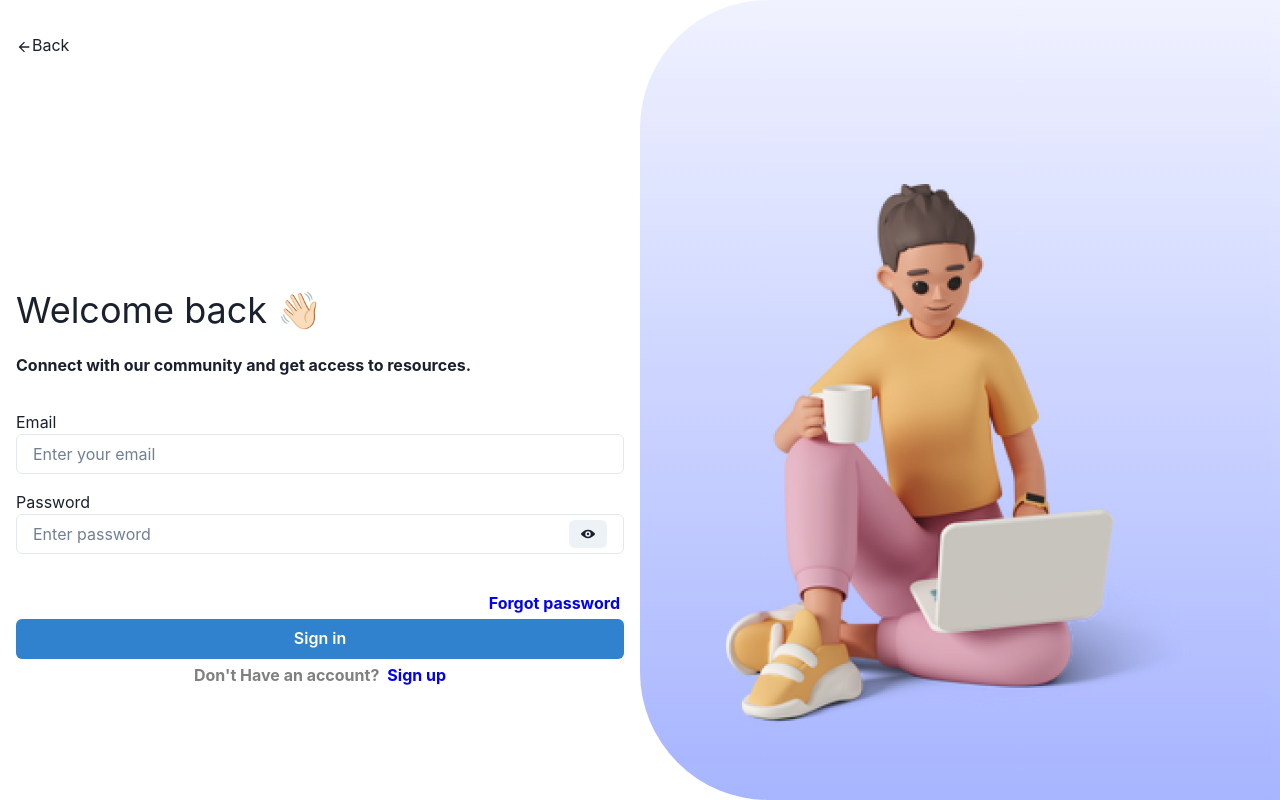
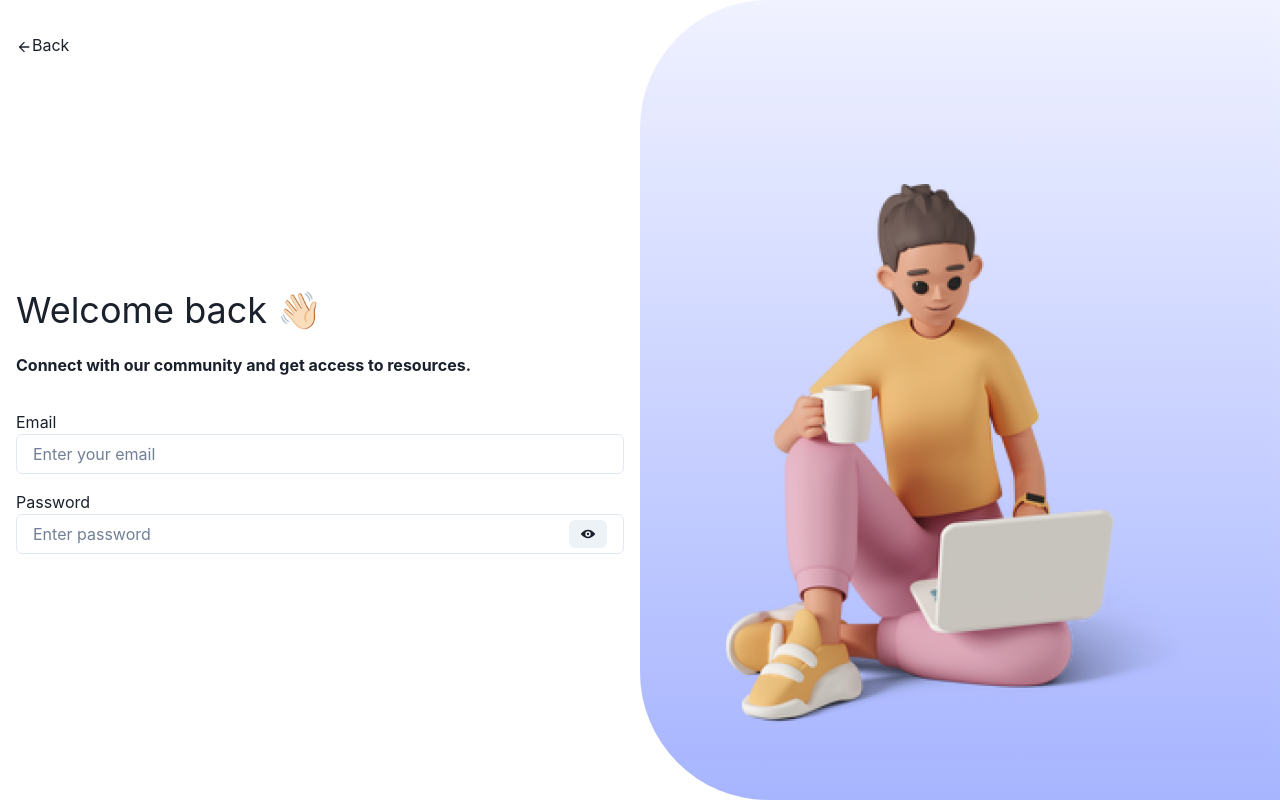
Before and after one commit to bettersg/Mendisphere, a React (Create React App) app: page / in a window 1280 px wide. Built offline with nearby package versions, Linux system fonts and the light colour scheme.

Commit message:
Add Google sign in button
- Add placeholder button for google sign in
- Remove unused components
- Remove pages folder
- Add google sign in button component

```diff
--- a/package.json
+++ b/package.json
@@ -7,6 +7,7 @@
     "@chakra-ui/react": "^2.4.1",
     "@emotion/react": "^11.10.5",
     "@emotion/styled": "^11.10.5",
+    "@react-oauth/google": "^0.5.0",
     "@testing-library/jest-dom": "^5.16.5",
     "@testing-library/react": "^13.4.0",
     "@testing-library/user-event": "^14.4.3",
--- a/public/index.html
+++ b/public/index.html
@@ -24,6 +24,7 @@
       work correctly both with client-side routing and a non-root public URL.
       Learn how to configure a non-root public URL by running `npm run build`.
     -->
+    <script src="https://accounts.google.com/gsi/client" async defer></script>
     <title>React App</title>
   </head>
   <body>
--- a/src/App.tsx
+++ b/src/App.tsx
@@ -1,67 +1,15 @@
-// import * as React from "react"
-// import {
-//   ChakraProvider,
-//   Box,
-//   Text,
-//   Link,
-//   VStack,
-//   Code,
-//   Grid,
-//   theme,
-// } from "@chakra-ui/react"
-// import { ColorModeSwitcher } from "./ColorModeSwitcher"
-// import { Logo } from "./Logo"
-
-
 import {
-   ChakraProvider,
-   Box,
-   Text,
-   Link,
-   VStack,
-   Code,
-   Grid,
-   theme,
+   ChakraProvider
  } from "@chakra-ui/react"
-import { Container } from "react-bootstrap";
 import { Route, Routes } from "react-router-dom";
-//import Home from "./pages/home";
-import Login from "./features/login/components/login-template"
-//import LoginPage from "./pages/Login";
-
-// export const App = () => (
-//   <ChakraProvider theme={theme}>
-//     <Box textAlign="center" fontSize="xl">
-//       <Grid minH="100vh" p={3}>
-//         <ColorModeSwitcher justifySelf="flex-end" />
-//         <VStack spacing={8}>
-//           <Logo h="40vmin" pointerEvents="none" />
-//           <Text>
-//             Edit <Code fontSize="xl">src/App.tsx</Code> and save to reload.
-//           </Text>
-//           <Link
-//             color="teal.500"
-//             href="https://chakra-ui.com"
-//             fontSize="2xl"
-//             target="_blank"
-//             rel="noopener noreferrer"
-//           >
-//             Learn Chakra
-//           </Link>
-//         </VStack>
-//       </Grid>
-//     </Box>
-//   </ChakraProvider>
-// )
+import LoginPage from "./features/login/login-page";
 
 
 function App() {
   return (
     <ChakraProvider>
       <Routes>
-        <Route path="/" element={<Login />} />
-
-
+        <Route path="/" element={<LoginPage />} />
       </Routes>
     </ChakraProvider>);
 };
--- a/src/features/login/components/email-credential.tsx
+++ b/src/features/login/components/email-credential.tsx
@@ -1,6 +1,6 @@
-import { Box, Button, Container, Flex, Input, InputGroup, InputRightElement, StackDivider, Text, VStack } from '@chakra-ui/react'
+import { Box, Button, Flex, Input, InputGroup, InputRightElement, StackDivider, Text, VStack } from '@chakra-ui/react'
 import { ViewIcon, ViewOffIcon } from '@chakra-ui/icons'
-import React, {useState} from 'react'
+import React from 'react'
 
 
 
--- /dev/null
+++ b/src/features/login/components/google-sign-in-button.tsx
@@ -0,0 +1,36 @@
+import { GoogleOAuthProvider, GoogleLogin, CredentialResponse } from '@react-oauth/google';
+import { VStack } from '@chakra-ui/react';
+
+function errorHandler(error: string): void{
+    // handle error if login got failed...
+    console.error(error)
+}
+
+function successHandler(response: CredentialResponse): void {
+    const clientId = response.clientId;
+    const token = response.credential;
+
+    console.log("Login success!")
+    console.log(`Client ID: ${clientId}`);
+    console.log(`Token: ${token}`);
+}
+
+export default function GoogleSignInButton(){
+    const  clientConfig = { client_id:'968904403503-qvq5oafbv3ctjtqtf7liqrq04lfou8h4.apps.googleusercontent.com'}
+
+    return (
+        <VStack
+        spacing={4}
+        align='stretch'>
+            <GoogleOAuthProvider
+                clientId={clientConfig["client_id"]}
+            >
+                <GoogleLogin
+                    onSuccess={(response) => successHandler(response)}
+                    onError={() => errorHandler}
+                />
+
+            </GoogleOAuthProvider>
+        </VStack>
+    )
+}
--- a/src/features/login/components/login-design.tsx
+++ b/src/features/login/components/login-design.tsx
@@ -1,8 +1,4 @@
-import { Box, Button, Center, Container, Flex, Link, Spacer, StackDivider, Text, VStack, Image } from '@chakra-ui/react'
-
-
-
-
+import { Center, Spacer, VStack, Image } from '@chakra-ui/react'
 
 export default function LoginDesign(){
     return (
--- a/src/features/login/components/login-template.tsx
+++ b/src/features/login/login-page.tsx
@@ -2,13 +2,14 @@ import { Box, Button, Container, Flex, Link, Spacer, StackDivider, Text, VStack
 
 import {ArrowBackIcon} from '@chakra-ui/icons'
 
-import EmailCredential from "./email-credential"
-import LoginMenuMessage from './login-menu-message'
-import LoginDesign from "./login-design"
+import EmailCredential from "./components/email-credential"
+import LoginMenuMessage from './components/login-menu-message'
+import LoginDesign from "./components/login-design"
 
-import "./../scss/login.scss"
+import "./scss/login.scss"
+import GoogleSignInButton from './components/google-sign-in-button'
 
-export default function Login(){
+export default function LoginPage(){
 
     return (
         <Flex minH="100vH">
@@ -39,7 +40,7 @@ export default function Login(){
                         <EmailCredential />
                     </Container>
 
-                    <Container maxW='container.sm' >
+                    {/* <Container maxW='container.sm' >
                         <Flex >
                             <Box p='1'></Box>
                             <Spacer />
@@ -64,6 +65,9 @@ export default function Login(){
                             </Box>
                             <Spacer />
                         </Flex>
+                    </Container> */}
+                    <Container>
+                        <GoogleSignInButton/>
                     </Container>
 
                 </VStack>
```
Also changed, not shown: src/components/login-form.tsx (deleted, +0 -60 lines), src/pages/Login.tsx (deleted, +0 -7 lines), src/pages/home.tsx (deleted, +0 -7 lines), 1 other file (tests, documents, lock files or other folders).
